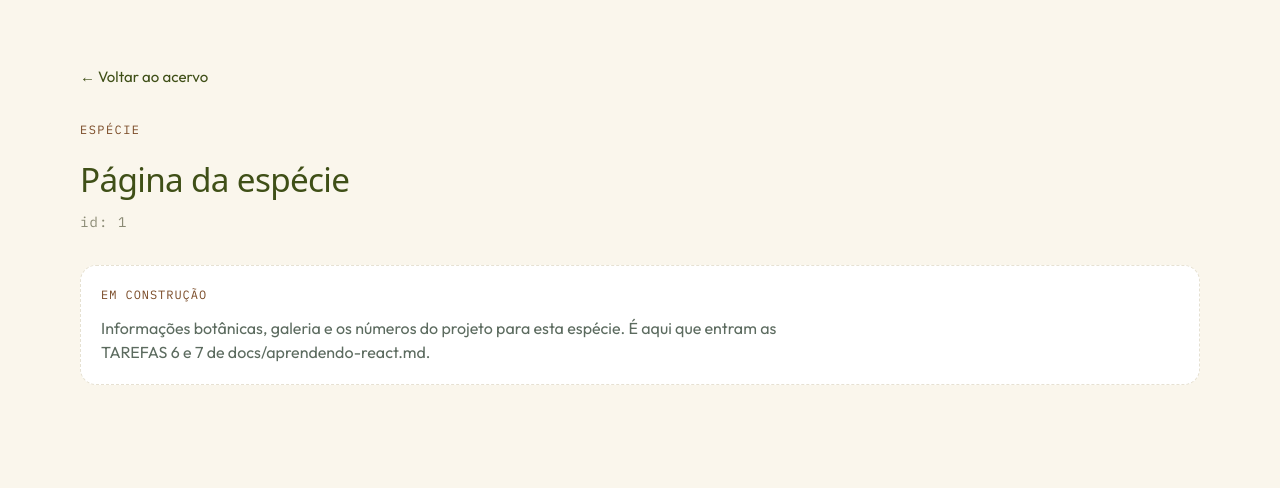
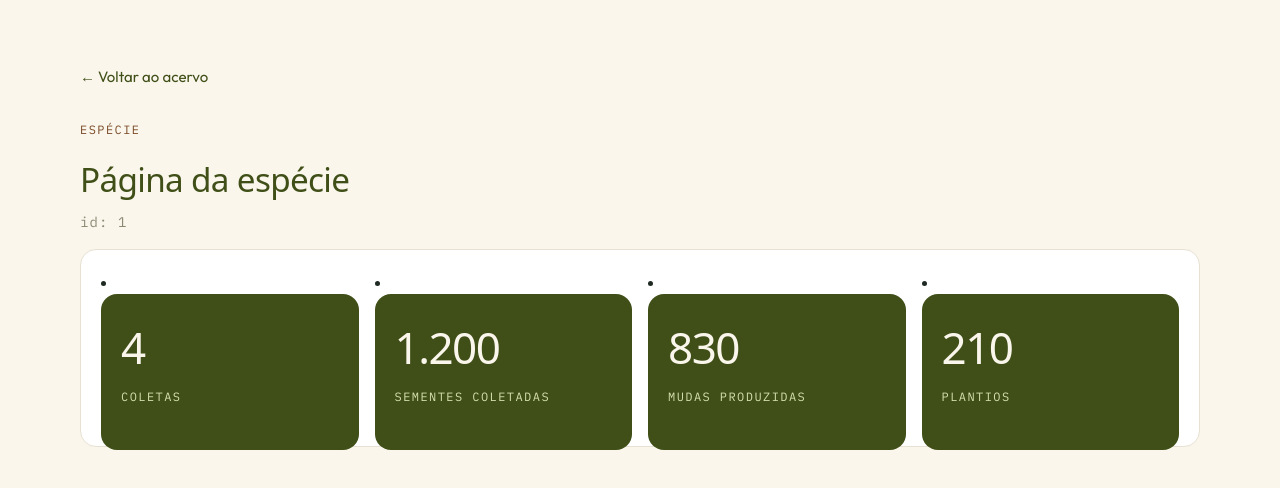
Before and after one commit to Pedrooarj/projeto-nativas, a React (Vite) app in the folder web/: page /acervo/1 in a window 1280 px wide. Shown: the top 488 px of the page. Built offline with nearby package versions, Linux system fonts and the light colour scheme; no server answers; a web font is replaced by a local one.

Commit message:
feat(EspeciePublica): adiciona tela detalhada das espécies

```diff
--- a/web/src/rotas/publicas/EspeciePublica.tsx
+++ b/web/src/rotas/publicas/EspeciePublica.tsx
@@ -8,6 +8,13 @@ import { Card } from "../../componentes/ui/Card";
  * coordenação e os números que o projeto já fez com a espécie (RN-08),
  * calculados pela API em GET /publico/especies/:id.
  */
+const metricas = [
+  { rotulo: "Coletas", valor: 4},
+  { rotulo: "Sementes Coletadas", valor: 1200},
+  { rotulo: "Mudas Produzidas", valor: 830},
+  { rotulo: "Plantios", valor: 210},
+];
+
 export function EspeciePublica() {
   const { id } = useParams();
 
@@ -21,12 +28,25 @@ export function EspeciePublica() {
       <h1 className="mt-4 text-subtitulo">Página da espécie</h1>
       <p className="etiqueta mt-2 text-cinzaMeta">id: {id}</p>
 
-      <Card className="mt-8 border-dashed">
-        <p className="rotulo">Em construção</p>
+      <Card className="mt-4 grid gap-4 sistema:grid-cols-4">
+        {/* trocar por buscarMetricas da API*/}
+        {metricas.map((metrica) => (
+          <li key={metrica.rotulo}>
+            <div className="h-full rounded-cartao bg-verdeEscuro p-5">
+              <p className="font-display text-30 tracking-tituloForte text-areia sistema:text-[44px]">
+                {metrica.valor.toLocaleString("pt-BR")}
+              </p>
+              <p className="mt-2 font-mono text-12 uppercase tracking-rotuloPortal text-verdePalido">
+                {metrica.rotulo}
+              </p>
+            </div>
+          </li>
+        ))}
+        {/* <p className="rotulo">Em construção</p>
         <p className="mt-3 max-w-[70ch] text-16 text-cinza">
           Informações botânicas, galeria e os números do projeto para esta espécie. É aqui que
           entram as TAREFAS 6 e 7 de docs/aprendendo-react.md.
-        </p>
+        </p> */}
       </Card>
     </main>
   );
```
